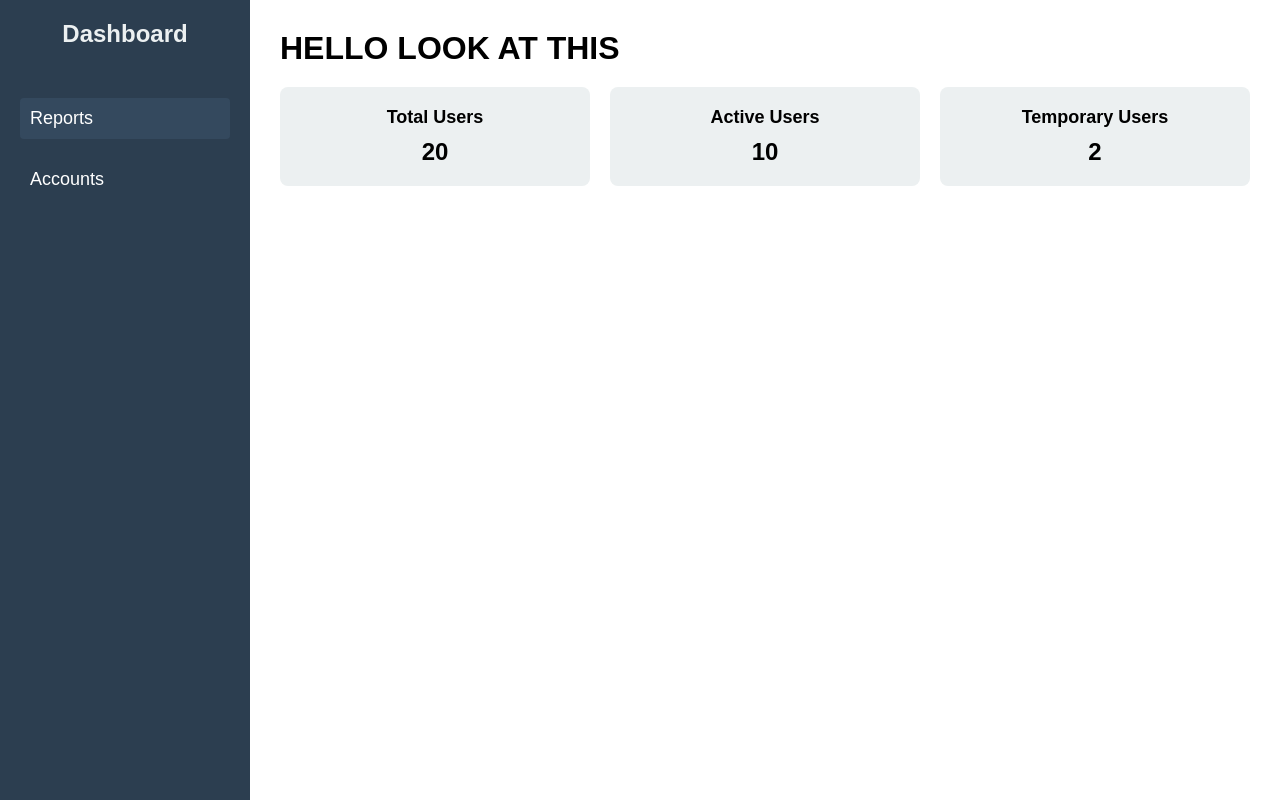
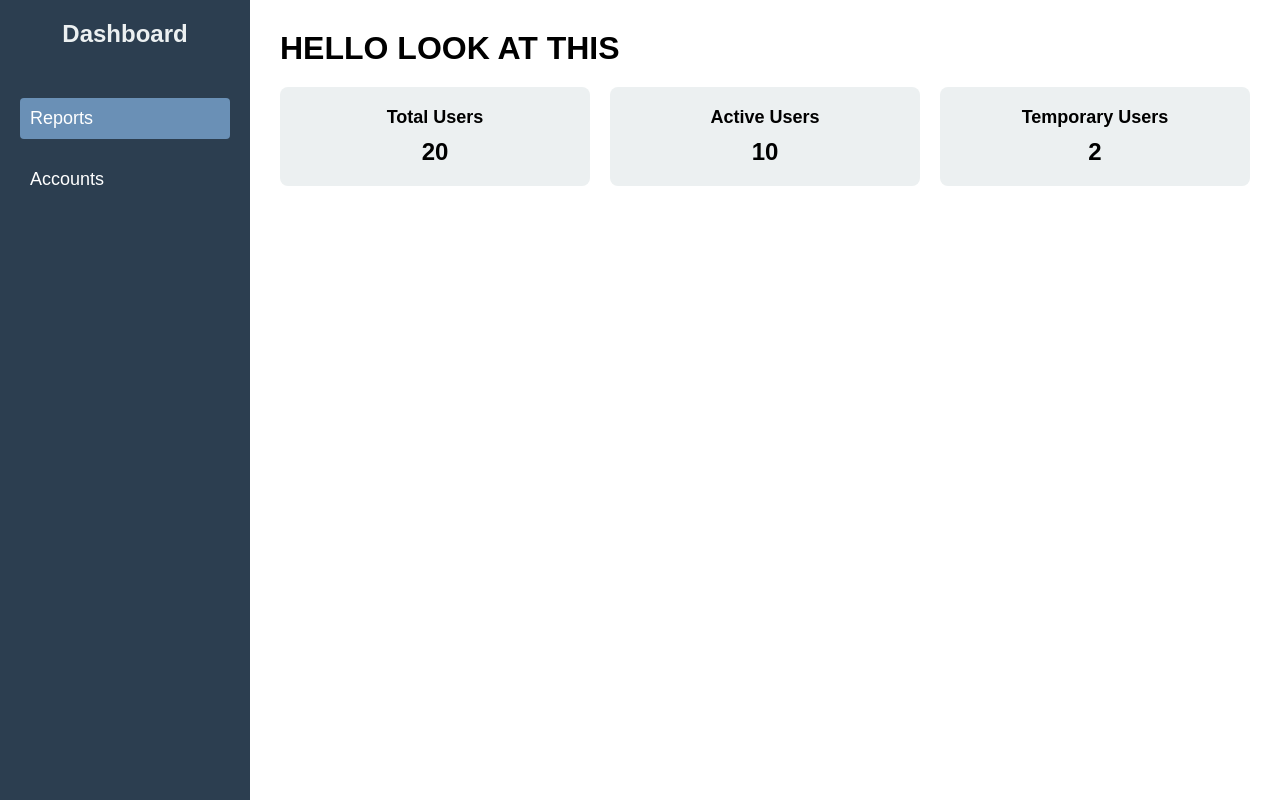
Before and after one commit to SinabiananRey/IT38A-ENTERPRISE-SYSTEM, a PHP site: page / in a window 1280 px wide, with the pointer over the restyled element. Run offline with PHP 8.4, Linux system fonts and the light colour scheme.

Commit message:
dashboard

```diff
--- a/index.css
+++ b/index.css
@@ -46,7 +46,7 @@ body {
 }
 
 .sidebar-menu li a:hover {
-    background-color: #34495e;
+    background-color: #6a90b6;
 }
 
 .dropdown-menu {
```
